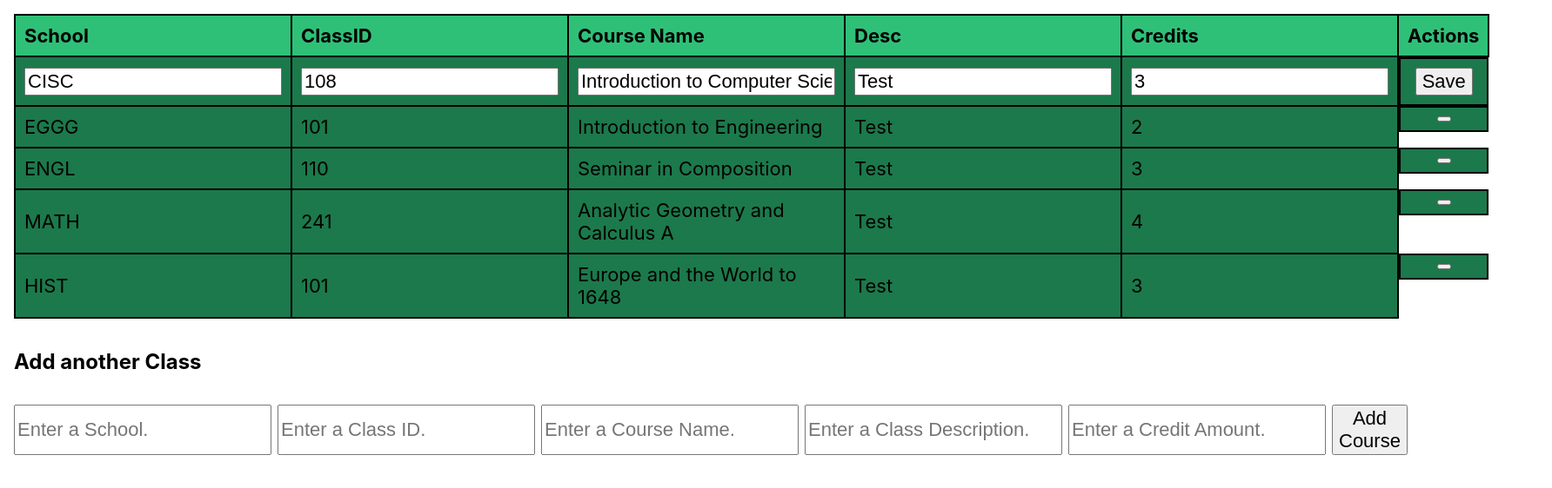
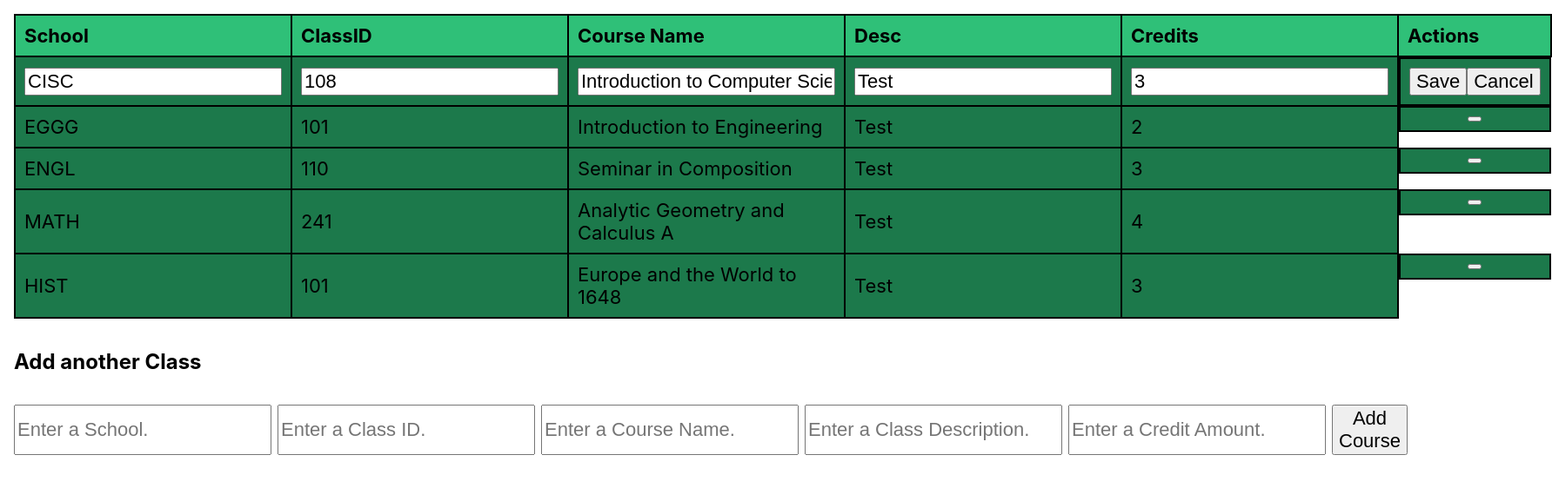
Before and after one commit to UD-CISC275-F21/ud-cis-scheduler-team-16, a React (Create React App) app: page / in a window 1280 px wide. Both pictures are taken after a click on the button 1188 px from the left and 81 px from the top of the page. Shown: the top 562 px of the page at 87% size, 1784 px wide, since content can reach past the window. Built offline with nearby package versions, Linux system fonts and the light colour scheme.

Commit message:
Added cancel button

```diff
--- a/src/App.tsx
+++ b/src/App.tsx
@@ -90,7 +90,7 @@ const App = () => {
         newCourses[index] = editedCourse;
 
         setCourse(newCourses);
-        setEditCourseData(null);
+        setEditCourseData(useState(null));
     };
 
 
@@ -109,6 +109,10 @@ const App = () => {
 
         setEditCourseData(courseValues);
     };
+
+    const handleCancelClick = () => {
+        setEditCourseId("");
+    }
 
     return <div className= "app-container">
         <form onSubmit={handleEditCourseSubmit}>
@@ -129,7 +133,9 @@ const App = () => {
                             { editCourseId === course.ID ? (
                                 <MutableRow
                                     editCourseData = {editCourseData}
-                                    handleEditCourseChange = {handleEditCourseChange}/>
+                                    handleEditCourseChange = {handleEditCourseChange}
+                                    handleCancelClick = {handleCancelClick}
+                                    />
                             ) : (
                                 <ReadOnlyRow
                                     course={course}
--- a/src/components/MutableRow.tsx
+++ b/src/components/MutableRow.tsx
@@ -1,8 +1,8 @@
 import React from "react";
 import { Course } from "./course";
 
-const MutableRow = ({editCourseData, handleEditCourseChange} :
-    {editCourseData: Course , handleEditCourseChange: (event: React.ChangeEvent<HTMLInputElement>) => void}) => {
+const MutableRow = ({editCourseData, handleEditCourseChange, handleCancelClick} :
+    {editCourseData: Course , handleEditCourseChange: (event: React.ChangeEvent<HTMLInputElement>) => void, handleCancelClick: () => void}) => {
     return (
         <tr>
             <td>
@@ -57,6 +57,7 @@ const MutableRow = ({editCourseData, handleEditCourseChange} :
             </td>
             <td>
                 <button type= "submit">Save</button>
+                <button type= "button" onClick={handleCancelClick}>Cancel</button>
             </td>
         </tr>
     );
```
